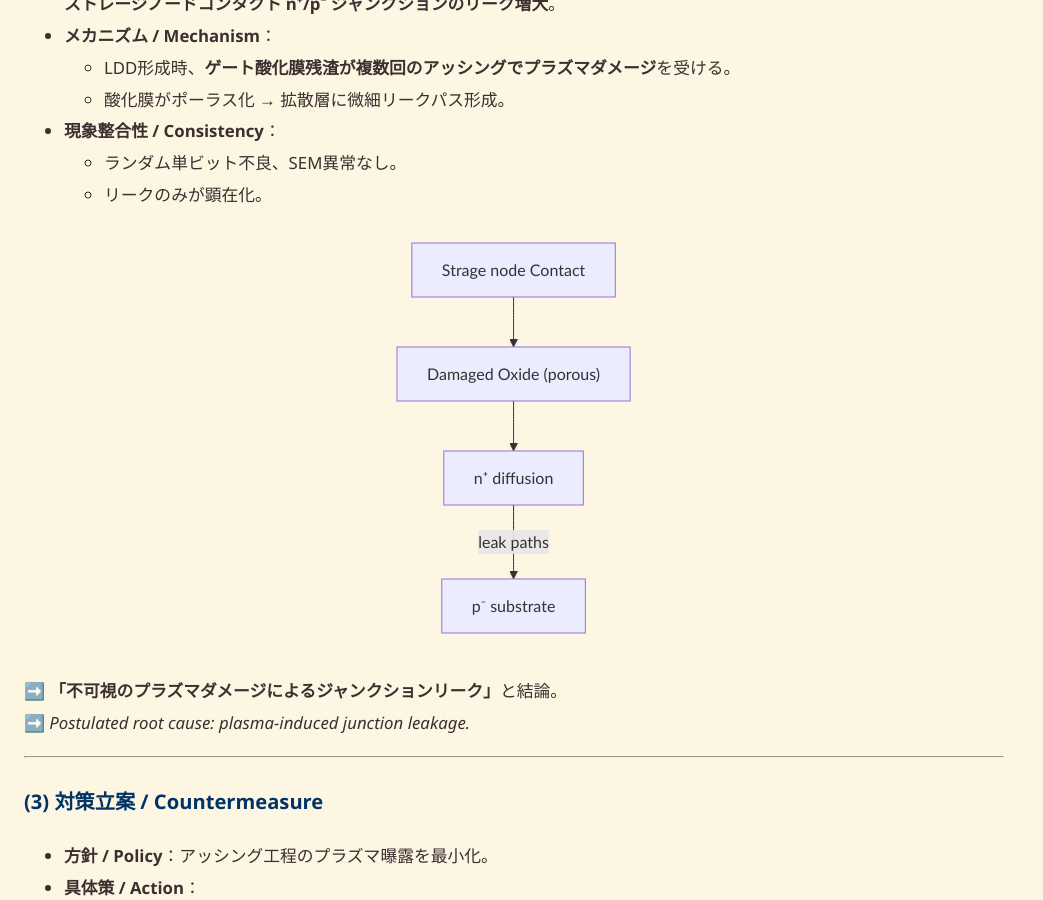
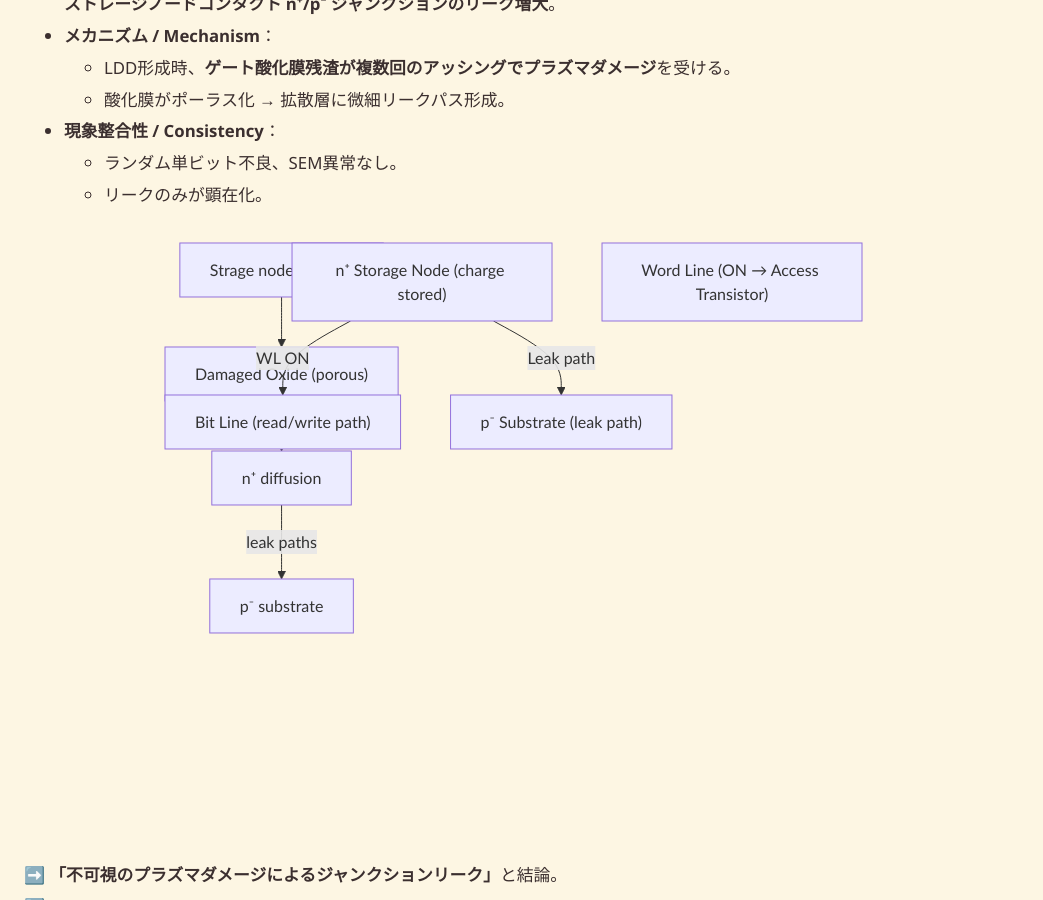
Before and after one commit to Samizo-AITL/Edusemi-Plus, a Jekyll site: the page built from archive/paper/dram_vsram/01_DRAM_Startup_0.25um.md, in a window 1280 px wide and 900 px high, scrolled down 3942 px. Shown: the whole window, without its empty margins (0-1043 px from the left). Built offline with Jekyll 4.4.1, drawn with Linux system fonts in a browser that asks for light colours.

Commit message:
Update 01_DRAM_Startup_0.25um.md

````diff
--- a/archive/paper/dram_vsram/01_DRAM_Startup_0.25um.md
+++ b/archive/paper/dram_vsram/01_DRAM_Startup_0.25um.md
@@ -145,6 +145,17 @@
     C -- "leak paths" --> D
 ```
 
+```mermaid
+flowchart TB
+    SN["n⁺ Storage Node (charge stored)"]
+    WL["Word Line (ON → Access Transistor)"]
+    BL["Bit Line (read/write path)"]
+    SUB["p⁻ Substrate (leak path)"]
+
+    SN -- "WL ON" --> BL
+    SN -- "Leak path" --> SUB
+```
+
 ➡️ **「不可視のプラズマダメージによるジャンクションリーク」**と結論。
 ➡️ *Postulated root cause: plasma-induced junction leakage.*
 
````
